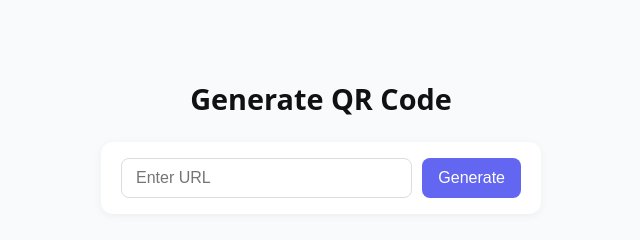
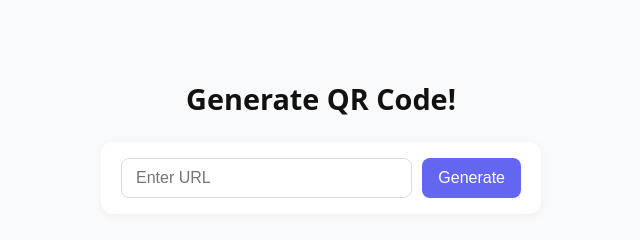
Before and after one commit to sanket0828/QR_Code_Generator, a website: page public/index.html in a window 1280 px wide. Shown: the top 240 px of the page, 319-959 px from the left. Drawn offline with Linux system fonts and the light colour scheme.

Commit message:
Main Push

```diff
--- a/public/index.html
+++ b/public/index.html
@@ -7,7 +7,7 @@
     <link rel="stylesheet" href="style.css" />
   </head>
   <body>
-    <h1>Generate QR Code</h1>
+    <h1>Generate QR Code!</h1>
 
     <form id="qrForm">
       <input type="text" id="urlInput" placeholder="Enter URL" required />
```
